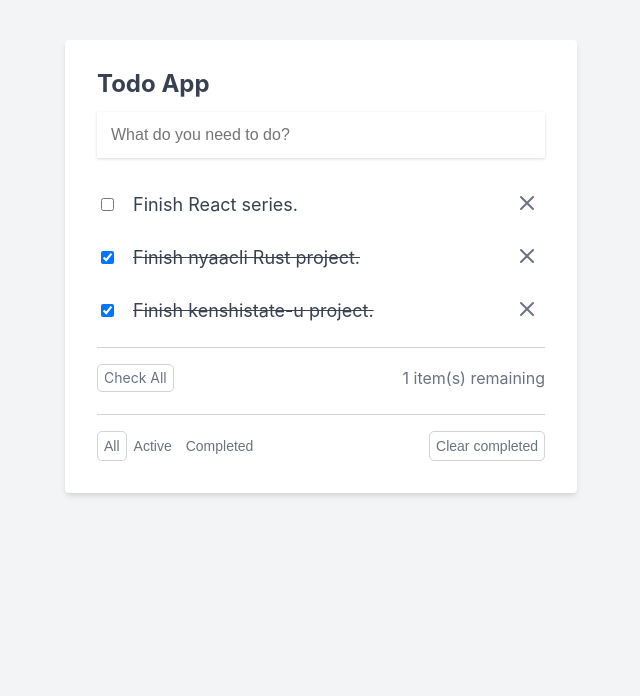
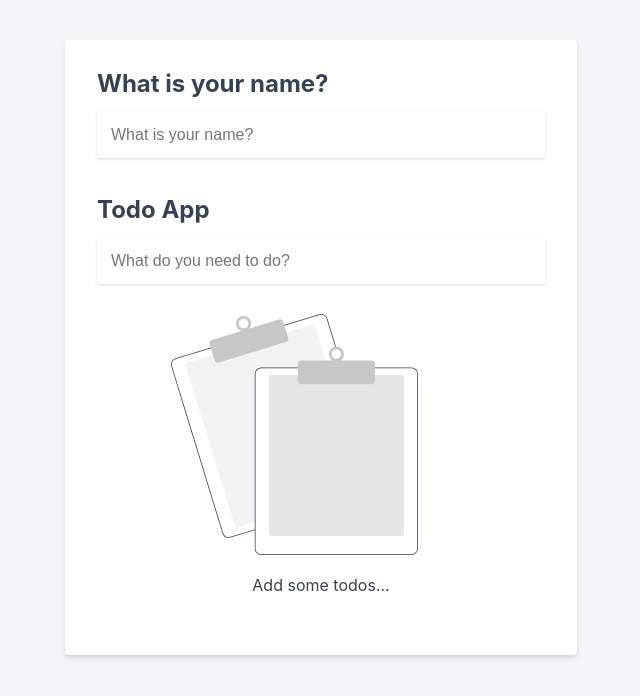
Before and after one commit to ej-agas/react-todo, a React (Create React App) app: page / in a window 1280 px wide. Shown: the top 696 px of the page, without its empty margins (319-959 px from the left). Built offline with nearby package versions, Linux system fonts and the light colour scheme.

Commit message:
learn hooks and custom hooks
Signed-off-by: ej-agas <agas.ej09@gmail.com>

```diff
--- a/src/App.css
+++ b/src/App.css
@@ -145,3 +145,15 @@ h2 {
   margin-top: 20px;
   text-align: center;
 }
+
+.name-container {
+  margin-bottom: 40px;
+}
+
+.name-label {
+  margin-top: 15px;
+}
+
+.toggles-container {
+  margin: 20px 0;
+}
--- a/src/components/App.jsx
+++ b/src/components/App.jsx
@@ -1,125 +1,24 @@
-import { useState } from 'react';
+import { useRef, useState } from 'react';
 import '../reset.css';
 import '../App.css';
 import NoTodos from './NoTodos';
 import TodoForm from './TodoForm';
 import TodoList from './TodoList';
+import useLocalStorage from '../hooks/useLocalStorage';
+import { TodosContext } from '../contexts/TodosContext';
 
 function App() {
-  const [todos, setTodos] = useState([
-    {
-      id: 1,
-      title: 'Finish React series.',
-      isComplete: false,
-      isEditing: false,
-    },
-    {
-      id: 2,
-      title: 'Finish nyaacli Rust project.',
-      isComplete: true,
-      isEditing: false,
-    },
-    {
-      id: 3,
-      title: 'Finish kenshistate-u project.',
-      isComplete: true,
-      isEditing: false,
-    },
-  ]);
+  const [name, setName] = useLocalStorage('name', '');
+
+  const nameInputEl = useRef(null);
+
+  const [todos, setTodos] = useLocalStorage('todos', []);
 
   const [newTodoId, setNewTodoId] = useState(todos.length + 1);
 
-  function addTodo(todo) {
-    setTodos([
-      ...todos,
-      {
-        id: newTodoId,
-        title: todo,
-        isComplete: false,
-      },
-    ]);
+  const [filter, setFilter] = useState('');
 
-    setNewTodoId((prevId) => prevId + 1);
-  }
-
-  function deleteTodo(id) {
-    setTodos([...todos].filter((todo) => todo.id !== id));
-  }
-
-  function markTodoAsCompleted(id) {
-    const updatedTodos = todos.map((todo) => {
-      if (todo.id === id) {
-        todo.isComplete = !todo.isComplete;
-      }
-
-      return todo;
-    });
-
-    setTodos(updatedTodos);
-  }
-
-  function enableEditing(id) {
-    const updatedTodos = todos.map((todo) => {
-      if (todo.id === id) {
-        todo.isEditing = true;
-      }
-
-      return todo;
-    });
-
-    setTodos(updatedTodos);
-  }
-
-  function disableEditing(id) {
-    const updatedTodos = todos.map((todo) => {
-      if (todo.id === id) {
-        todo.isEditing = false;
-      }
-
-      return todo;
-    });
-
-    setTodos(updatedTodos);
-  }
-
-  function updateTodo(event, id) {
-    const updatedTodos = todos.map((todo) => {
-      if (todo.id === id) {
-        todo.isEditing = false;
-
-        const newTodoTitle = event.target.value;
-
-        if (newTodoTitle.trim().length === 0) {
-          return todo;
-        }
-
-        todo.title = newTodoTitle;
-      }
-
-      return todo;
-    });
-
-    setTodos(updatedTodos);
-  }
-
-  function remaining() {
-    return todos.filter((todo) => !todo.isComplete).length;
-  }
-
-  function clearCompleted() {
-    setTodos([...todos].filter((todo) => !todo.isComplete));
-  }
-
-  function completeAll() {
-    const updatedTodos = todos.map((todo) => {
-      todo.isComplete = true;
-      return todo;
-    });
-
-    setTodos(updatedTodos);
-  }
-
-  function todosFiltered(filter) {
+  function todosFiltered() {
     switch (filter) {
       case 'active':
         return todos.filter((todo) => !todo.isComplete);
@@ -130,30 +29,45 @@ function App() {
     }
   }
 
+  const handleNameInput = (event) => {
+    setName(event.target.value);
+  };
+
   return (
-    <div className="todo-app-container">
-      <div className="todo-app">
-        <h2>Todo App</h2>
-        <TodoForm addTodo={addTodo} />
+    <TodosContext.Provider
+      value={{
+        todos,
+        setTodos,
+        newTodoId,
+        setNewTodoId,
+        filter,
+        setFilter,
+        todosFiltered,
+      }}
+    >
+      <div className="todo-app-container">
+        <div className="todo-app">
+          <div className="name-container">
+            <h2>What is your name?</h2>
+            <form action="#">
+              <input
+                type="text"
+                ref={nameInputEl}
+                className="todo-input"
+                placeholder="What is your name?"
+                value={name}
+                onChange={handleNameInput}
+              />
+              {name && <p className="name-label">Hello, {name}</p>}
+            </form>
+          </div>
+          <h2>Todo App</h2>
+          <TodoForm />
 
-        {todos.length > 0 ? (
-          <TodoList
-            todos={todos}
-            updateTodo={updateTodo}
-            deleteTodo={deleteTodo}
-            markTodoAsCompleted={markTodoAsCompleted}
-            enableEditing={enableEditing}
-            disableEditing={disableEditing}
-            remaining={remaining}
-            clearCompleted={clearCompleted}
-            completeAll={completeAll}
-            todosFiltered={todosFiltered}
-          />
-        ) : (
-          <NoTodos />
-        )}
+          {todos.length > 0 ? <TodoList /> : <NoTodos />}
+        </div>
       </div>
-    </div>
+    </TodosContext.Provider>
   );
 }
 
--- a/src/components/CompleteAllTodos.jsx
+++ b/src/components/CompleteAllTodos.jsx
@@ -1,6 +1,18 @@
-import React from 'react';
+import React, { useContext } from 'react';
+import { TodosContext } from '../contexts/TodosContext';
 
-function CompleteAllTodos({ completeAll }) {
+function CompleteAllTodos() {
+  const { todos, setTodos } = useContext(TodosContext);
+
+  function completeAll() {
+    const updatedTodos = todos.map((todo) => {
+      todo.isComplete = true;
+      return todo;
+    });
+
+    setTodos(updatedTodos);
+  }
+
   return (
     <div>
       <div onClick={completeAll} className="button">
--- a/src/components/TodoClearCompleted.jsx
+++ b/src/components/TodoClearCompleted.jsx
@@ -1,6 +1,13 @@
-import React from 'react';
+import React, { useContext } from 'react';
+import { TodosContext } from '../contexts/TodosContext';
 
-function TodoClearCompleted({ clearCompleted }) {
+function TodoClearCompleted() {
+  const { todos, setTodos } = useContext(TodosContext);
+
+  function clearCompleted() {
+    setTodos([...todos].filter((todo) => !todo.isComplete));
+  }
+
   return (
     <button onClick={clearCompleted} className="button">
       Clear completed
--- a/src/components/TodoFilters.jsx
+++ b/src/components/TodoFilters.jsx
@@ -1,6 +1,9 @@
-import React from 'react';
+import React, { useContext } from 'react';
+import { TodosContext } from '../contexts/TodosContext';
 
-function TodoFilters({ setFilter, filter }) {
+function TodoFilters() {
+  const { setFilter, filter } = useContext(TodosContext);
+
   return (
     <div>
       <button
--- a/src/components/TodoForm.jsx
+++ b/src/components/TodoForm.jsx
@@ -1,26 +1,37 @@
-import React, { useState } from 'react';
+import React, { useContext, useState } from 'react';
+import { TodosContext } from '../contexts/TodosContext';
 
-export default function TodoForm(props) {
+export default function TodoForm() {
+  const { todos, setTodos, newTodoId, setNewTodoId } = useContext(TodosContext);
   const [newTodo, setNewTodo] = useState('');
 
   function handleInput(event) {
     setNewTodo(event.target.value);
   }
 
-  function handleSubmit(event) {
+  function addTodo(event) {
     event.preventDefault();
 
     if (newTodo.trim().length === 0) {
       return;
     }
 
-    props.addTodo(newTodo);
+    setTodos([
+      ...todos,
+      {
+        id: newTodoId,
+        title: newTodo,
+        isComplete: false,
+      },
+    ]);
+
+    setNewTodoId((prevId) => prevId + 1);
 
     setNewTodo('');
   }
 
   return (
-    <form action="#" onSubmit={handleSubmit}>
+    <form action="#" onSubmit={addTodo}>
       <input
         type="text"
         value={newTodo}
--- a/src/components/TodoList.jsx
+++ b/src/components/TodoList.jsx
@@ -1,27 +1,80 @@
-import React, { useState } from 'react';
+import React, { useContext } from 'react';
 import TodosRemaining from './TodosRemaining';
 import TodoClearCompleted from './TodoClearCompleted';
 import CompleteAllTodos from './CompleteAllTodos';
 import TodoFilters from './TodoFilters';
+import useToggle from '../hooks/useToggle';
+import { TodosContext } from '../contexts/TodosContext';
 
-function TodoList({
-  todos,
-  updateTodo,
-  deleteTodo,
-  markTodoAsCompleted,
-  enableEditing,
-  disableEditing,
-  remaining,
-  clearCompleted,
-  completeAll,
-  todosFiltered,
-}) {
-  const [filter, setFilter] = useState('');
+function TodoList() {
+  const { todos, setTodos, todosFiltered } = useContext(TodosContext);
+  const [isFeaturesOneVisible, setFeaturesOneVisible] = useToggle();
+  const [isFeaturesTwoVisible, setFeaturesTwoVisible] = useToggle();
+
+  function deleteTodo(id) {
+    setTodos([...todos].filter((todo) => todo.id !== id));
+  }
+
+  function markTodoAsCompleted(id) {
+    const updatedTodos = todos.map((todo) => {
+      if (todo.id === id) {
+        todo.isComplete = !todo.isComplete;
+      }
+
+      return todo;
+    });
+
+    setTodos(updatedTodos);
+  }
+
+  function enableEditing(id) {
+    const updatedTodos = todos.map((todo) => {
+      if (todo.id === id) {
+        todo.isEditing = true;
+      }
+
+      return todo;
+    });
+
+    setTodos(updatedTodos);
+  }
+
+  function disableEditing(id) {
+    const updatedTodos = todos.map((todo) => {
+      if (todo.id === id) {
+        todo.isEditing = false;
+      }
+
+      return todo;
+    });
+
+    setTodos(updatedTodos);
+  }
+
+  function updateTodo(event, id) {
+    const updatedTodos = todos.map((todo) => {
+      if (todo.id === id) {
+        todo.isEditing = false;
+
+        const newTodoTitle = event.target.value;
+
+        if (newTodoTitle.trim().length === 0) {
+          return todo;
+        }
+
+        todo.title = newTodoTitle;
+      }
+
+      return todo;
+    });
+
+    setTodos(updatedTodos);
+  }
 
   return (
     <>
       <ul className="todo-list">
-        {todosFiltered(filter).map((todo) => (
+        {todosFiltered().map((todo) => (
           <li key={todo.id} className="todo-item-container">
             <div className="todo-item">
               <input
@@ -77,18 +130,29 @@ function TodoList({
         ))}
       </ul>
 
-      <div className="check-all-container">
-        <CompleteAllTodos completeAll={completeAll} />
-
-        <TodosRemaining remaining={remaining} />
+      <div className="toggles-container">
+        <button onClick={setFeaturesOneVisible} className="button">
+          Features One Toggle
+        </button>
+        <button onClick={setFeaturesTwoVisible} className="button">
+          Features Two Toggle
+        </button>
       </div>
 
-      <div className="other-buttons-container">
-        <TodoFilters setFilter={setFilter} filter={filter} />
-        <div>
-          <TodoClearCompleted clearCompleted={clearCompleted} />
+      {isFeaturesOneVisible && (
+        <div className="check-all-container">
+          <CompleteAllTodos />
+          <TodosRemaining />
         </div>
-      </div>
+      )}
+      {isFeaturesTwoVisible && (
+        <div className="other-buttons-container">
+          <TodoFilters />
+          <div>
+            <TodoClearCompleted />
+          </div>
+        </div>
+      )}
     </>
   );
 }
--- a/src/components/TodosRemaining.jsx
+++ b/src/components/TodosRemaining.jsx
@@ -1,7 +1,16 @@
-import React from 'react';
+import React, { useContext, useMemo } from 'react';
+import { TodosContext } from '../contexts/TodosContext';
 
-function TodosRemaining({ remaining }) {
-  return <span>{remaining()} item(s) remaining</span>;
+function TodosRemaining() {
+  const { todos } = useContext(TodosContext);
+
+  function remainingCalculation() {
+    return todos.filter((todo) => !todo.isComplete).length;
+  }
+
+  const remaining = useMemo(remainingCalculation, [todos]);
+
+  return <span>{remaining} item(s) remaining</span>;
 }
 
 export default TodosRemaining;
--- /dev/null
+++ b/src/contexts/TodosContext.js
@@ -0,0 +1,3 @@
+import { createContext } from 'react';
+
+export const TodosContext = createContext();
--- /dev/null
+++ b/src/hooks/useLocalStorage.js
@@ -0,0 +1,17 @@
+import { useEffect, useState } from 'react';
+
+const useLocalStorage = (key, initialValue) => {
+  const [value, setValue] = useState(() => {
+    const item = localStorage.getItem(key);
+
+    return item ? JSON.parse(item) : initialValue;
+  });
+
+  useEffect(() => {
+    localStorage.setItem(key, JSON.stringify(value));
+  }, [key, value]);
+
+  return [value, setValue];
+};
+
+export default useLocalStorage;
--- /dev/null
+++ b/src/hooks/useToggle.js
@@ -0,0 +1,11 @@
+import { useState } from 'react';
+
+export default function useToggle(initialState = true) {
+  const [visible, setVisible] = useState(initialState);
+
+  function toggle() {
+    setVisible((previousValue) => !previousValue);
+  }
+
+  return [visible, toggle];
+}
```
